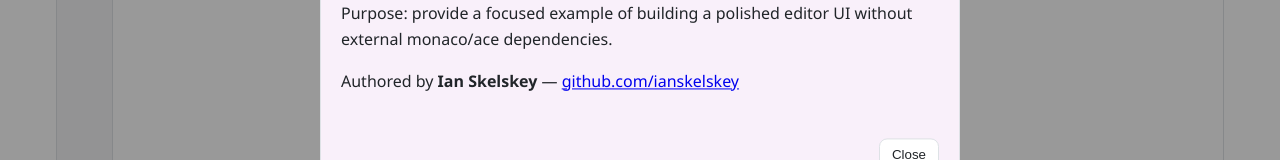
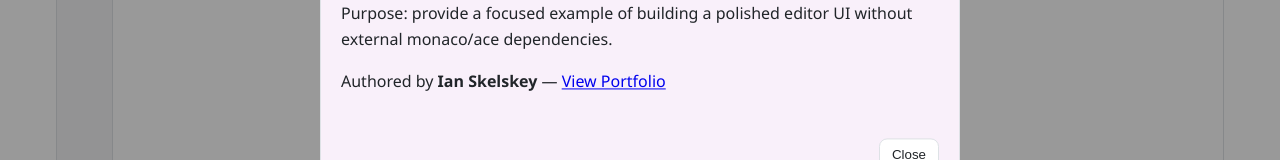
Before and after one commit to IanSkelskey/eg-code-editor, an Angular app: page / in a window 1280 px wide. Both pictures are taken after a click on the button "help_outline". Shown: the part 411-571 px from the top of the page. Built offline with nearby package versions, Linux system fonts and the light colour scheme.

Commit message:
fix: Update portfolio link in modal and ensure app icon alignment

```diff
--- a/src/app/components/info-modal/info-modal.component.css
+++ b/src/app/components/info-modal/info-modal.component.css
@@ -32,6 +32,13 @@
   margin: 0;
   font-size: 1.125rem;
   color: var(--evergreen);
+}
+
+.modal-header h2 .app-icon {
+  width: 24px;
+  height: 24px;
+  margin-right: 0.5rem;
+  vertical-align: -4px; /* nudges icon to align with text baseline */
 }
 
 .close {
--- a/src/app/components/info-modal/info-modal.component.html
+++ b/src/app/components/info-modal/info-modal.component.html
@@ -17,7 +17,7 @@
       </p>
       <p class="credit">
         Authored by <strong>Ian Skelskey</strong> —
-        <a href="https://github.com/ianskelskey" target="_blank" rel="noopener noreferrer">github.com/ianskelskey</a>
+        <a href="https://ianskelskey.github.io" target="_blank" rel="noopener noreferrer">View Portfolio</a>
       </p>
     </section>
     <footer class="modal-footer">
```
